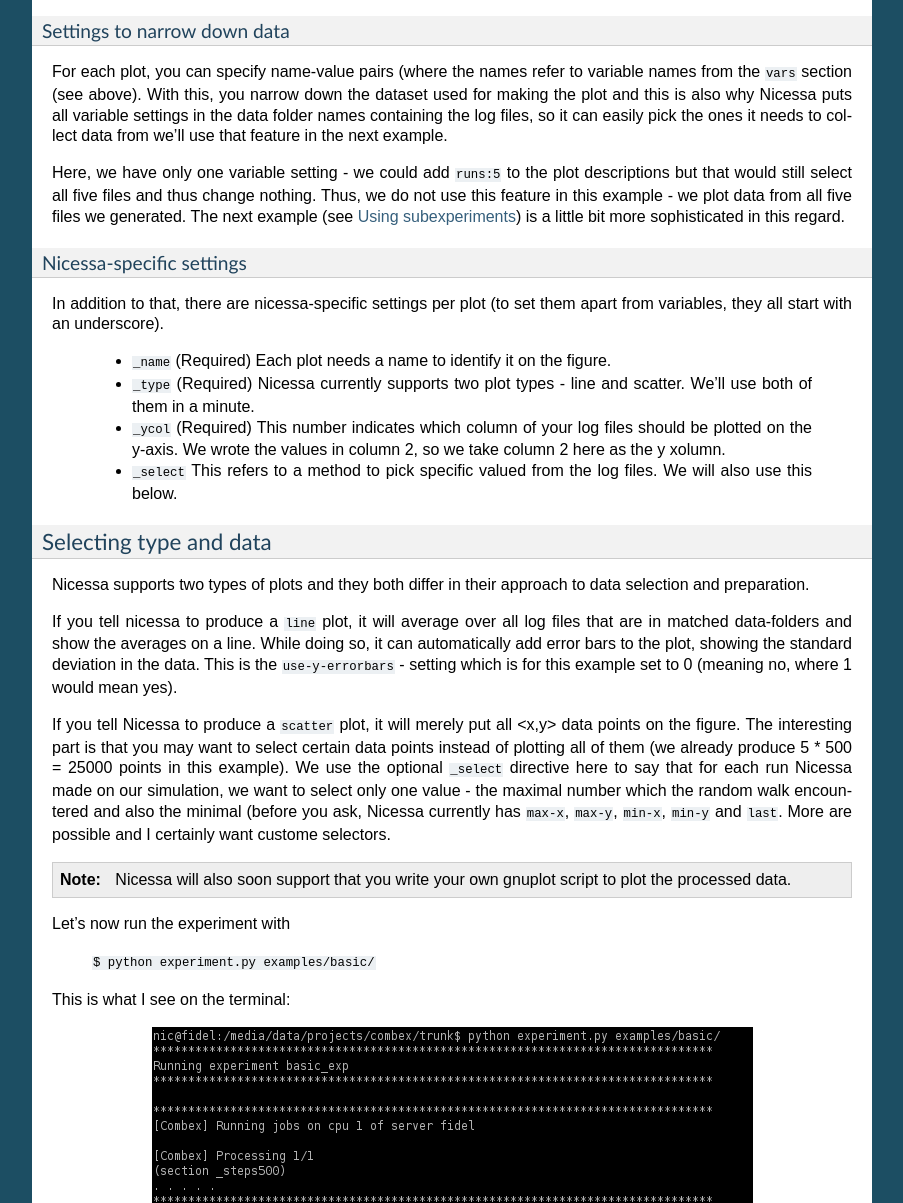
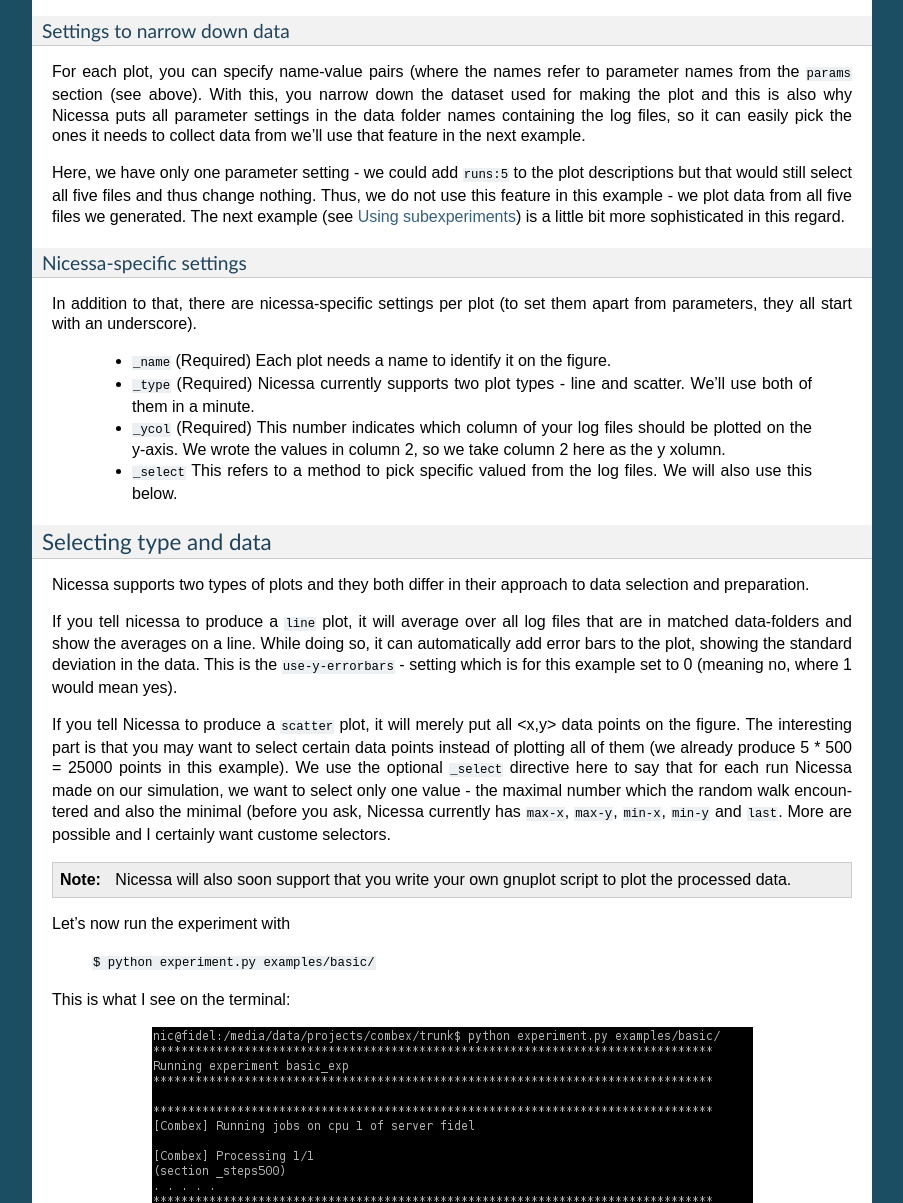
Before and after one commit to nhoening/StoSim, a Sphinx documentation site: the page built from doc/tut/basic.rst, in a window 1280 px wide and 1400 px high, scrolled down 2862 px, cut to the strip 197-1400 px from the top of the window. Shown: the whole strip, without its empty margins (198-1101 px from the left). Built offline with Sphinx 7.4.7, drawn with Linux system fonts in a browser that asks for light colours; some of the changed text lies outside the part shown.

Commit message:
renaming a basic concept: variables are now called parameters. Some people were confused with the term variable: If you use it in programming, it means the value can change

```diff
--- a/doc/qa/what.rst
+++ b/doc/qa/what.rst
@@ -15,7 +15,7 @@ In short:
 Nicessa runs your simulation experiment for you.
 You write the actual simulation, but nicessa relieves you of:
 
-  * arranging runs for all combinations of your dependent variables
+  * arranging runs for all combinations of your parameters
   * distributing workload on different machines
   * generating nice paper-ready plots from the results
   * running T-tests
@@ -23,11 +23,11 @@ You write the actual simulation, but nicessa relieves you of:
 From you Nicessa only needs:
 
   * An executable to perform a typical run of your simulation
-  * A configuration file, so Nicessa knows about your experiment: where the code is, which variable settings you want to use
+  * A configuration file, so Nicessa knows about your experiment: where the code is, which parameter settings you want to use
     and what of the result data you want to plot or test statistically.
 
 It is in particular targeting the class of simulations which are *stochastic* (in that the research
-problem has a probabilistic nature) and *combinatorial* (in that complexity makes the analysis of many variable settings necessary to answer research questions).
+problem has a probabilistic nature) and *combinatorial* (in that complexity makes the analysis of many parameter settings necessary to answer research questions).
 
 Nicessa has been developed at the Vrije Universiteit Amsterdam and the CWI Amsterdam, where it has been
 used for several publications and extended with feedback. It is open-source and extensively documented.
--- a/doc/tut/basic.rst
+++ b/doc/tut/basic.rst
@@ -48,10 +48,10 @@ We run 5 times and are only doing it locally (we mention remote support in
     :lines: 12-19
 
 
-[vars]
+[params]
 ^^^^^^
-Then, we can add variables specific to our experimenti. That is, we mention
-variables that will be used by the executable and tell Nicessa to pass them
+Then, we can add parameters specific to our experiment. That is, we mention
+parameters that will be used by the executable and tell Nicessa to pass them
 on. This is simple in this case,
 we only specify how long our experiment should run: 500 timesteps.
 
@@ -101,7 +101,7 @@ Using the data - Making Plots
 
 So we have now an experiment and it gets run by nicessa and it writes to log files. What do we do with them? Let's make
 nice graphs! Nicessa organizes all its log files in the ``data`` folder. For each configuration, log files are put into a subfolder whose name
-contains all variable settings. We have only one possible setting now, so in ``examples/basic/data`` we now find the folder
+contains all parameter settings. We have only one possible setting now, so in ``examples/basic/data`` we now find the folder
 ``_steps500``, containing five log files (Why five? We told Nicessa to run each setting five times in the configuration).
 
 .. note:: Note that currently, Nicessa overwrites the data directory when it runs. You should backup big chunks of data when rerunning would be expensive.
@@ -150,11 +150,11 @@ Now pay attention to the plots descriptions. They have two types of possible set
 Settings to narrow down data
 """""""""""""""""""""""""""""
 
-For each plot, you can specify name-value pairs (where the names refer to variable names from the
-``vars`` section (see above). With this, you narrow down the dataset used for making the plot and this is also why Nicessa puts all variable settings
+For each plot, you can specify name-value pairs (where the names refer to parameter names from the
+``params`` section (see above). With this, you narrow down the dataset used for making the plot and this is also why Nicessa puts all parameter settings
 in the data folder names containing the log files, so it can easily pick the ones it needs to collect data from we'll use that feature in the next example.
 
-Here, we have only one variable setting - we could add ``runs:5`` to the plot descriptions but that would still
+Here, we have only one parameter setting - we could add ``runs:5`` to the plot descriptions but that would still
 select all five files and thus change nothing. Thus, we do not use this feature in this example -
 we plot data from all five files we generated.
 The next example (see :ref:`sub_example`) is a little bit more sophisticated in this regard.
@@ -164,7 +164,7 @@ Nicessa-specific settings
 """"""""""""""""""""""""
 
 In addition to that, there are nicessa-specific settings per plot (to set them
-apart from variables, they all start with an underscore).
+apart from parameters, they all start with an underscore).
 
   * ``_name`` (Required) Each plot needs a name to identify it on the figure.
   * ``_type`` (Required) Nicessa currently supports two plot types - line and scatter. We'll
@@ -209,8 +209,8 @@ This is what I see on the terminal:
     :align: center
 
 You should now find a folder called ``data/_steps500``. There, all the log files
-have been written. The folder name ``_steps500`` indicates the variable settings
-used in those runs (and in this simple example, we only have variable with one
+have been written. The folder name ``_steps500`` indicates the parameter settings
+used in those runs (and in this simple example, we only have parameter with one
 setting).
 
 Here is the plot which should be found in the ``examples/basic/plots`` directory when everything went well:
```
Also changed, not shown: doc/qa/which.rst (+4 -4 lines), doc/qa/workflows.rst (+6 -6 lines), doc/reference.rst (+5 -6 lines), doc/tut/sub.rst (+9 -9 lines), experiment.py (+17 -17 lines), 12 other files.
